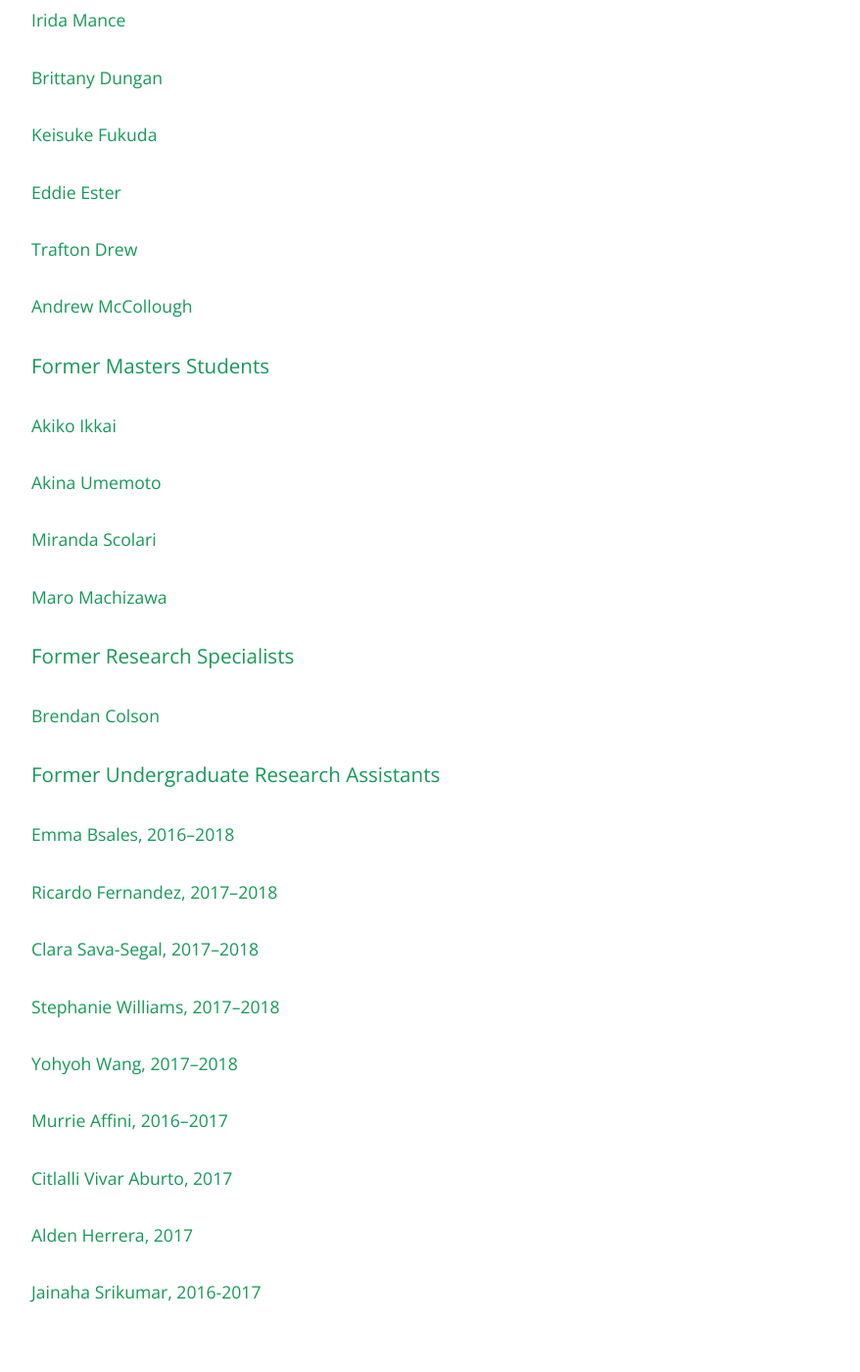
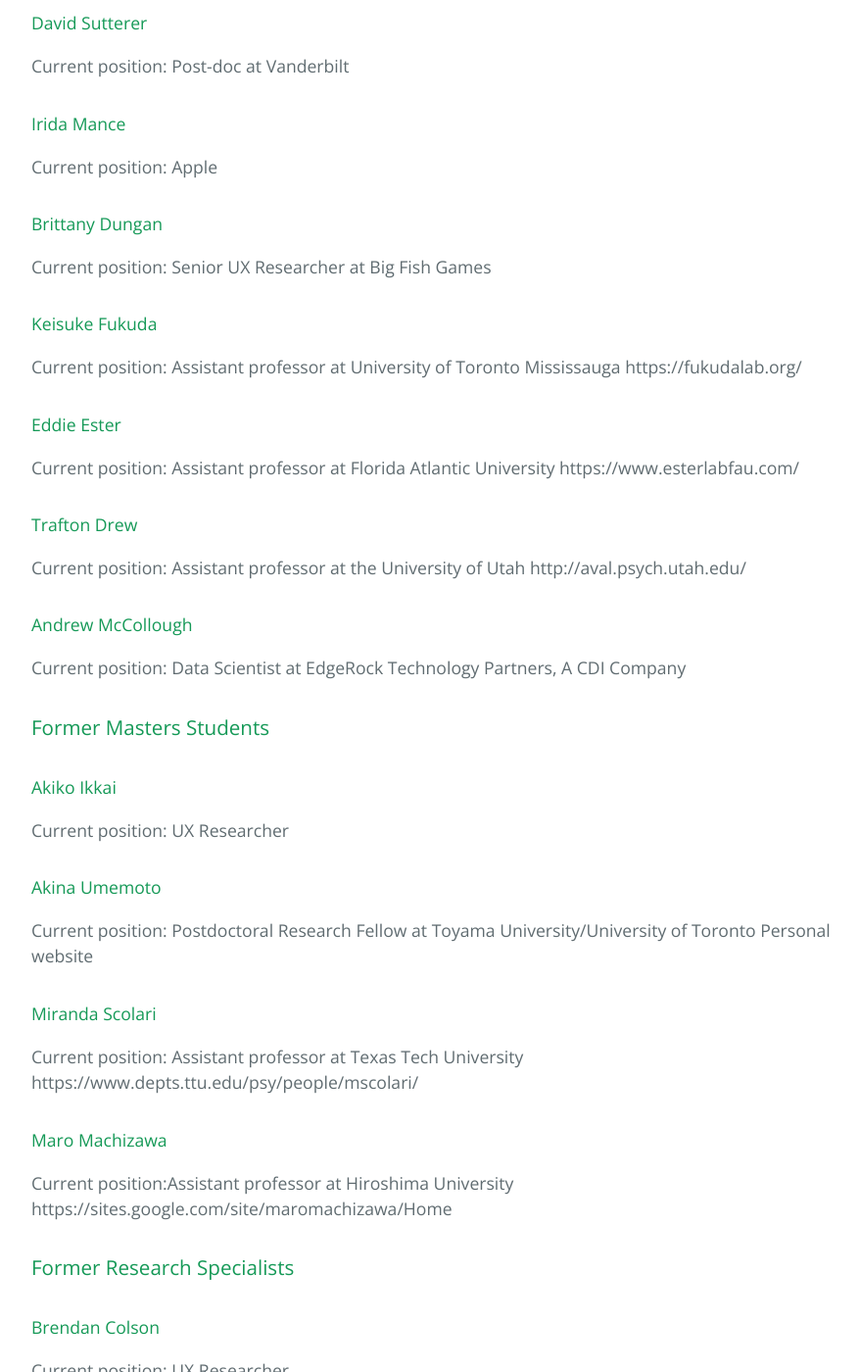
Before and after one commit to AwhVogelLab/awhvogellab.github.io, a Jekyll site: the page built from people.md, in a window 1280 px wide and 1400 px high, scrolled down 2559 px. Shown: the whole window at 98% size, without its empty margins (192-1070 px from the left). Built offline with Jekyll 4.4.1, drawn with Linux system fonts in a browser that asks for light colours; our own code applies the rules of GitHub Pages for plain Markdown files; some of the changed text lies outside the part shown.

Commit message:
attempting a table in people... also updating alumni to include current positions

```diff
--- a/people.md
+++ b/people.md
@@ -4,23 +4,24 @@ layout: default
 
 # People
 
-## Principal Investigators
 
-#### Edward Awh
-#### Edward Vogel
+| ## Principal Investigators         |
+| ------------- | ------------------ |
+|               | #### Edward Awh    |
+|               | #### Edward Vogel  |
 
-## Post-docs
+
+## Post-doc
 
 #### Megan deBettencourt
 
 ## PhD Students
 
-#### Kirsten Adam
-#### Dave Sutterer
 #### Joshua Foster
 #### Nicole Hakim
 #### Colin Quirk
 #### Gisella Diaz
+#### William Thyer
 
 ## Research Specialists
 
@@ -52,23 +53,54 @@ layout: default
 
 ### Former PhD Students
 
+#### Kirsten Adam
+Current position: Post-doc at UCSD
+
+#### David Sutterer
+Current position: Post-doc at Vanderbilt
+
 #### Irida Mance
+Current position: Apple
+
 #### Brittany Dungan
+Current position: Senior UX Researcher at Big Fish Games
+
 #### Keisuke Fukuda
+Current position: Assistant professor at University of Toronto Mississauga
+https://fukudalab.org/
+
 #### Eddie Ester
+Current position: Assistant professor at Florida Atlantic University
+https://www.esterlabfau.com/
+
 #### Trafton Drew
+Current position: Assistant professor at the University of Utah
+http://aval.psych.utah.edu/
+
 #### Andrew McCollough
+Current position: Data Scientist at EdgeRock Technology Partners, A CDI Company
 
 ### Former Masters Students
 
 #### Akiko Ikkai
+Current position: UX Researcher
+
 #### Akina Umemoto
+Current position: Postdoctoral Research Fellow at Toyama University/University of Toronto
+Personal website
+
 #### Miranda Scolari
+Current position: Assistant professor at Texas Tech University
+https://www.depts.ttu.edu/psy/people/mscolari/
+
 #### Maro Machizawa
+Current position:Assistant professor at Hiroshima University
+https://sites.google.com/site/maromachizawa/Home
 
 ### Former Research Specialists
 
 #### Brendan Colson
+Current position: UX Researcher
 
 ### Former Undergraduate Research Assistants
 
```
